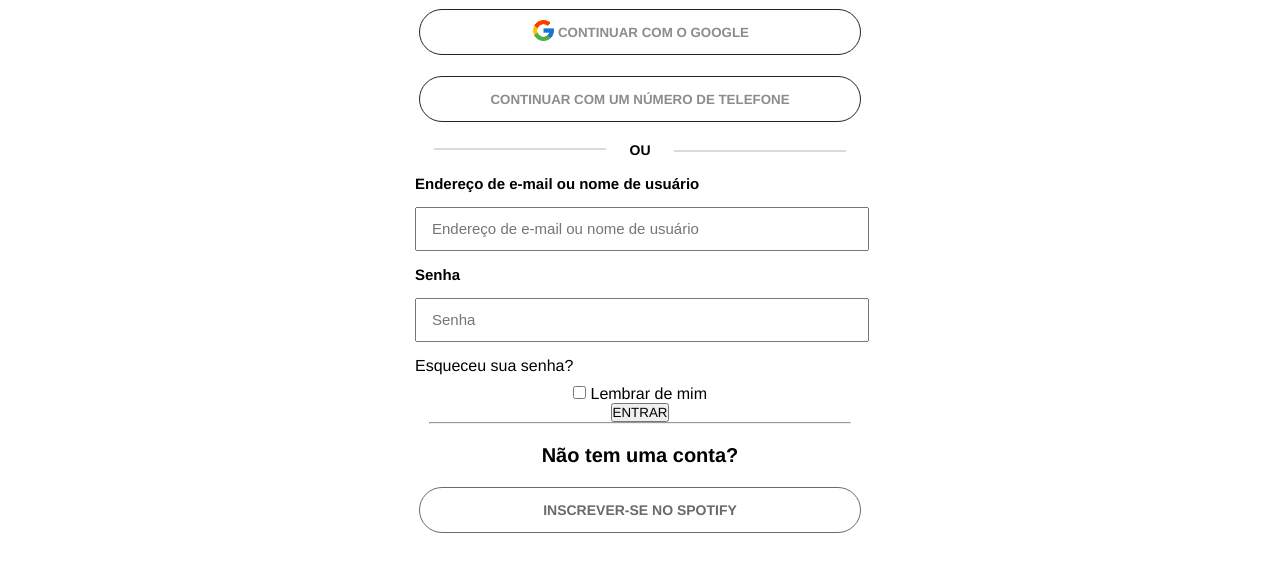
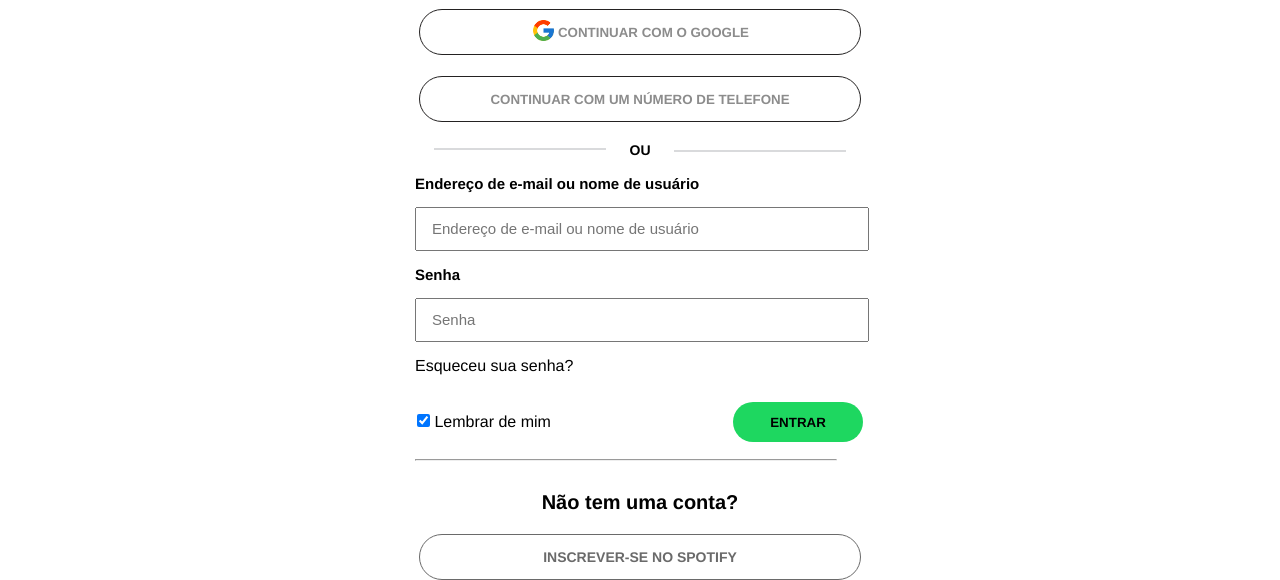
Before and after one commit to Pedro-Eduardo/clone-login-spotfy, a plain HTML site: page index.html in a window 1280 px wide. Shown: the part 263-843 px from the top of the page. Before the commit the page ends 800 px from the top, so only its background shows below. Drawn offline with Linux system fonts and the light colour scheme.

Commit message:
Ajustei o botão Entrar e alinhamento defini suas propriedade

```diff
--- a/asset/css/style.css
+++ b/asset/css/style.css
@@ -116,8 +116,20 @@
 .form-login div a:hover{
     text-decoration: underline;
 }
-.campo-texto::-webkit-input-placeholder{
+.campo-texto::-webkit-input-placeholder{ /*Placeholder modificando propriedades dos textos internos*/
     padding-left: 15px;
     font-family: Arial;
     font-size: 15px;
 }
+.form-login .bt-check td{
+    width: 100%;
+    padding-bottom: 15px;
+}
+.form-login .bt-check button{
+    width: 130px;
+    height: 40px;
+    background-color: #1ed760;
+    border: none;
+    border-radius: 25px;
+    font-weight: bold;
+}
--- a/index.html
+++ b/index.html
@@ -69,11 +69,19 @@
                 <div >
                     <a class="esqueceu-senha">Esqueceu sua senha?</a>
                 </div>
-                <p>
-                    <input type="checkbox"> Lembrar de mim
-                </p>
-                <button>ENTRAR</button>
-                <hr>
+                <div class="bt-check">
+                    <table>
+                        <td>
+                            <p>
+                                <input type="checkbox" checked> Lembrar de mim
+                            </p>
+                        </td>
+                        <td>
+                            <button>ENTRAR</button>
+                        </td>
+                    </table>
+                    <hr>
+                </div>
                 <h1>Não tem uma conta?</h1>
                 <button class="bt-inscrever">INSCREVER-SE NO SPOTIFY</button>
             </form>
```
